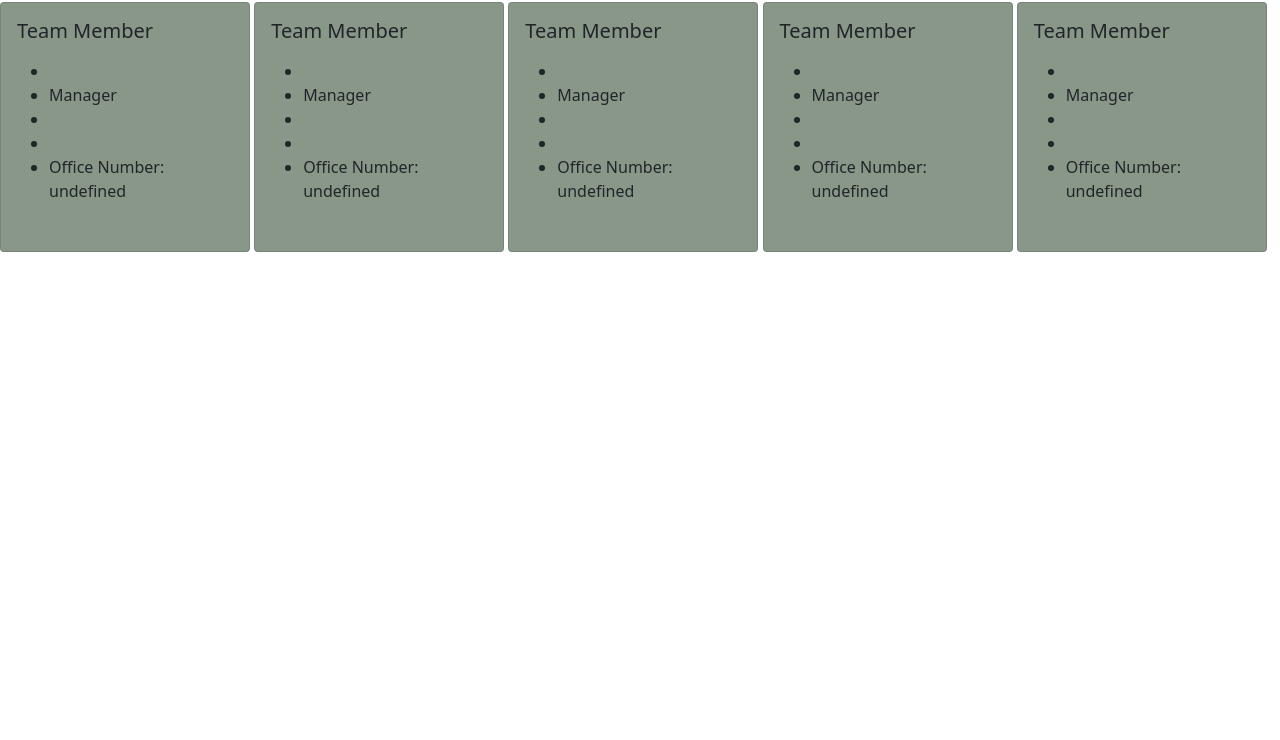
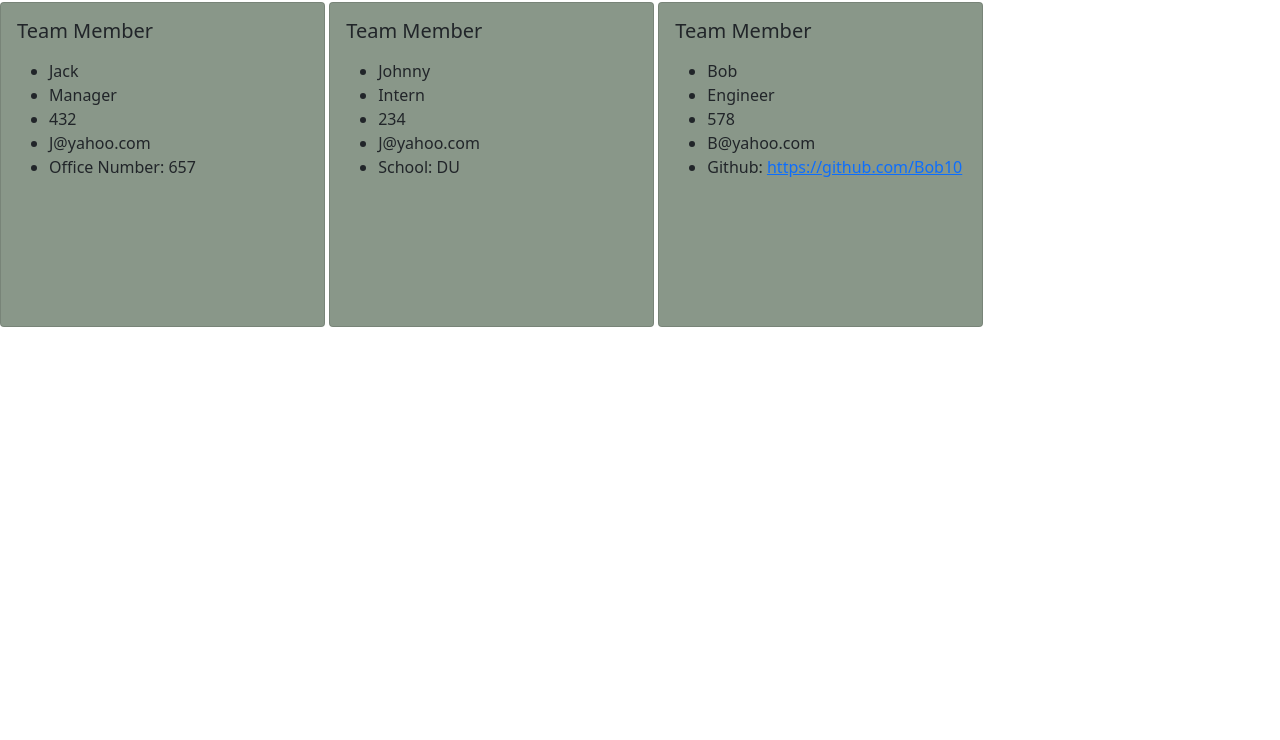
Before and after one commit to Ecalderon10/Team-Generator, a website: page Front/index.html in a window 1280 px wide. Shown: the part 60-800 px from the top of the page. Drawn offline with nearby package versions, Linux system fonts and the light colour scheme.

Commit message:
updating all files

```diff
--- a/Front/index.html
+++ b/Front/index.html
@@ -18,16 +18,19 @@
     <div class="card-group"></div>
 
 
+  </body>
+</html>
+
     <div class="card">
     <section class="card-body">
       <h5 class="card-title">Team Member</h5>
         <p class="card-text">
           <ul>
-            <li></li>
+            <li>Jack</li>
             <li>Manager</li>
-            <li></li>
-            <li></li>
-            <li>Office Number: undefined</li>
+            <li>432</li>
+            <li>J@yahoo.com</li>
+            <li>Office Number: 657</li>
           </ul>
         </p>
     </section>
@@ -39,11 +42,11 @@
       <h5 class="card-title">Team Member</h5>
         <p class="card-text">
           <ul>
-            <li></li>
-            <li>Manager</li>
-            <li></li>
-            <li></li>
-            <li>Office Number: undefined</li>
+            <li>Johnny</li>
+            <li>Intern</li>
+            <li>234</li>
+            <li>J@yahoo.com</li>
+            <li>School: DU</li>
           </ul>
         </p>
     </section>
@@ -55,48 +58,16 @@
       <h5 class="card-title">Team Member</h5>
         <p class="card-text">
           <ul>
-            <li></li>
-            <li>Manager</li>
-            <li></li>
-            <li></li>
-            <li>Office Number: undefined</li>
+            <li>Bob</li>
+            <li>Engineer</li>
+            <li>578</li>
+            <li>B@yahoo.com</li>
+            <li>Github: <a href="https://github.com/Bob10">https://github.com/Bob10</a></li>
           </ul>
         </p>
     </section>
     </div>
 
 
-    <div class="card">
-    <section class="card-body">
-      <h5 class="card-title">Team Member</h5>
-        <p class="card-text">
-          <ul>
-            <li></li>
-            <li>Manager</li>
-            <li></li>
-            <li></li>
-            <li>Office Number: undefined</li>
-          </ul>
-        </p>
-    </section>
-    </div>
-
-
-    <div class="card">
-    <section class="card-body">
-      <h5 class="card-title">Team Member</h5>
-        <p class="card-text">
-          <ul>
-            <li></li>
-            <li>Manager</li>
-            <li></li>
-            <li></li>
-            <li>Office Number: undefined</li>
-          </ul>
-        </p>
-    </section>
-    </div>
-
-    </div>
 </body>
 </html>
--- a/Front/style.css
+++ b/Front/style.css
@@ -9,6 +9,6 @@ div.card{
 display: Inline-block;
 border-style:solid;
 background-color:rgb(137, 151, 137);
-width: 250px;
-height: 250px;
+width: 325px;
+height: 325px;
 }
--- a/JS/engineer.js
+++ b/JS/engineer.js
@@ -4,9 +4,6 @@ class Engineer extends employee {
   constructor(name, id, email, gitUser) {
     super(name, id, email);
 
-    this.name = name;
-    this.id = id;
-    this.email = email;
     this.gitUser = gitUser;
   }
 
--- a/JS/intern.js
+++ b/JS/intern.js
@@ -4,9 +4,6 @@ class Intern extends employee {
   constructor(name, id, email, school) {
     super(name, id, email);
 
-    this.name = name;
-    this.id = id;
-    this.email = email;
     this.school = school;
   }
 
--- a/JS/manager.js
+++ b/JS/manager.js
@@ -4,10 +4,7 @@ class Manager extends employee {
   constructor(name, id, email, officeNumber) {
     super(name, id, email);
 
-    this.name = name;
-    this.id = id;
-    this.email = email;
-    this.officenumber = this.officenumber;
+    this.officeNumber = officeNumber;
   }
 
   getOfficeNumber() {
```
Also changed, not shown: Front/index.js (+18 -6 lines), Test/engineer.test.js (+16 -8 lines).
